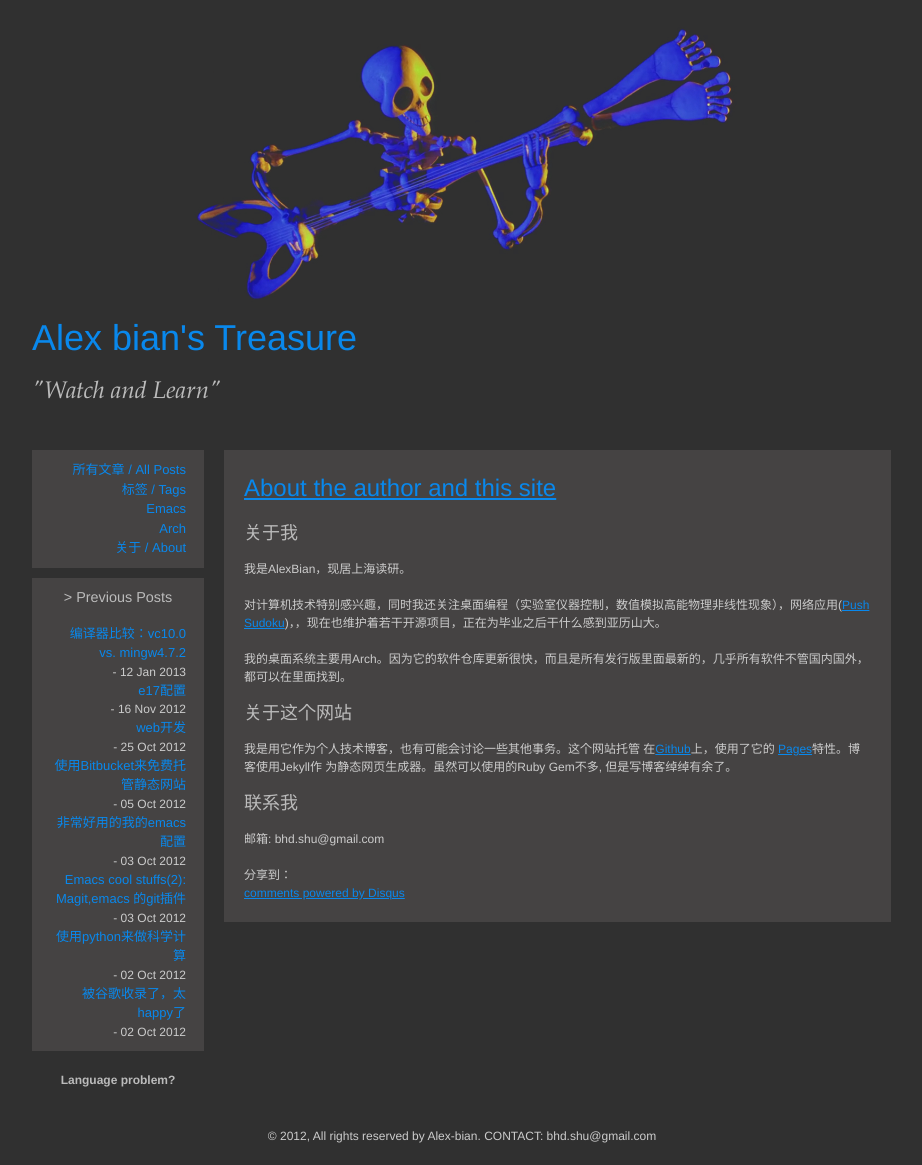
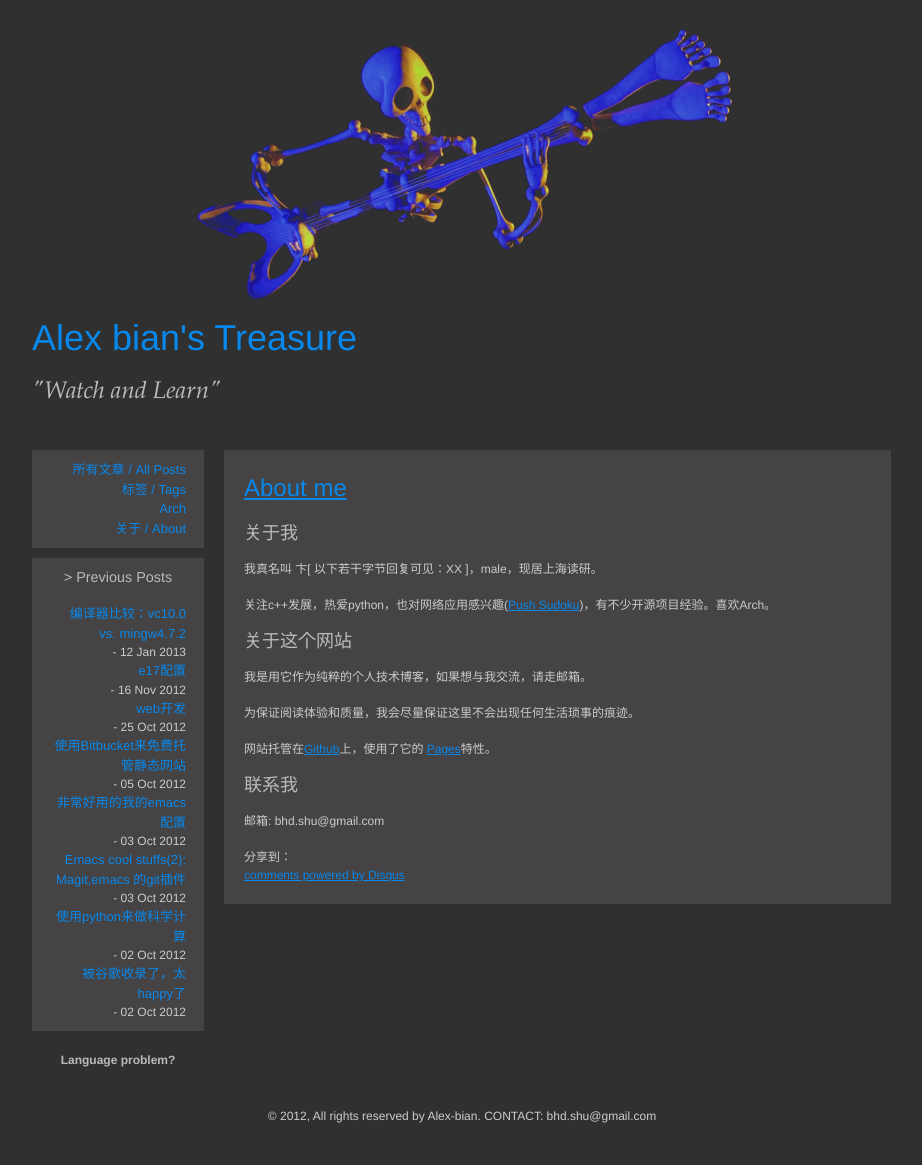
Before and after one commit to alexorg/dbian.github.com, a Jekyll site: the page built from pages/about.md, in a window 1280 px wide. Shown: the whole page, without its empty margins (178-1100 px from the left). Built offline with Jekyll 4.4.1, drawn with Linux system fonts in a browser that asks for light colours; Markdown is read by kramdown in place of the engine named in the settings; comment, search, counter and statistics services are not loaded.

Commit message:
change structure

```diff
--- a/_layouts/main.html
+++ b/_layouts/main.html
@@ -25,7 +25,6 @@
           <ul class="none">
 	    <li><a href="/archive.html">所有文章 / All Posts</a></li>
 	    <li><a href="/tags.html">标签 / Tags</a></li>
-	    <li><a href="/pages/emacs.html">Emacs</a></li>
 	    <li><a href="/pages/arch.html">Arch</a></li>
 	    <li><a href="/pages/about.html">关于 / About</a></li>
           </ul>
--- a/pages/about.md
+++ b/pages/about.md
@@ -1,21 +1,21 @@
 ---
 layout: page
-title: "About the author and this site"
+title: "About me"
 description: ""
 ---
 {% include JB/setup %}
 ### 关于我
-我是AlexBian，现居上海读研。
+我真名叫 卞[ 以下若干字节回复可见：XX ]，male，现居上海读研。
 
-对计算机技术特别感兴趣，同时我还关注桌面编程（实验室仪器控制，数值模拟高能物理非线性现象），网络应用([Push Sudoku](http://sudo-alexbian.rhcloud.com))，，现在也维护着若干开源项目，正在为毕业之后干什么感到亚历山大。
-
-我的桌面系统主要用Arch。因为它的软件仓库更新很快，而且是所有发行版里面最新的，几乎所有软件不管国内国外，都可以在里面找到。
+关注c++发展，热爱python，也对网络应用感兴趣([Push Sudoku](http://sudo-alexbian.rhcloud.com))，有不少开源项目经验。喜欢Arch。
 
 ### 关于这个网站
-我是用它作为个人技术博客，也有可能会讨论一些其他事务。这个网站托管
-在[Github](http://github.com/)上，使用了它的
-[Pages](http://github.com/blog/272-github-pages)特性。博客使用Jekyll作
-为静态网页生成器。虽然可以使用的Ruby Gem不多, 但是写博客绰绰有余了。
+我是用它作为纯粹的个人技术博客，如果想与我交流，请走邮箱。
+
+为保证阅读体验和质量，我会尽量保证这里不会出现任何生活琐事的痕迹。
+
+网站托管在[Github](http://github.com/)上，使用了它的
+[Pages](http://github.com/blog/272-github-pages)特性。
 
 ### 联系我
 邮箱: bhd.shu@gmail.com
--- a/sudoku_site_file/notice.html
+++ /dev/null
@@ -1,6 +0,0 @@
-<ul>
-  <li>2012-11-07：新增录像功能！</li>
-  <li>数独更新方式为惰性更新，即当前数独被干掉之后才会生成新的数独</li>
-  <li>多人先后解决同一个数独，仅第一位用户得分。<a><strong>未登录用户的游戏结果不会记录</strong></a></li>
-  <li>旧版ie部分功能将不能使用，推荐使用chrome, safari, firefox, ie10</li>
-</ul>
```
Also changed, not shown: pages/arch.md (+1 -1 lines), pages/emacs.md (deleted, +0 -9 lines).
